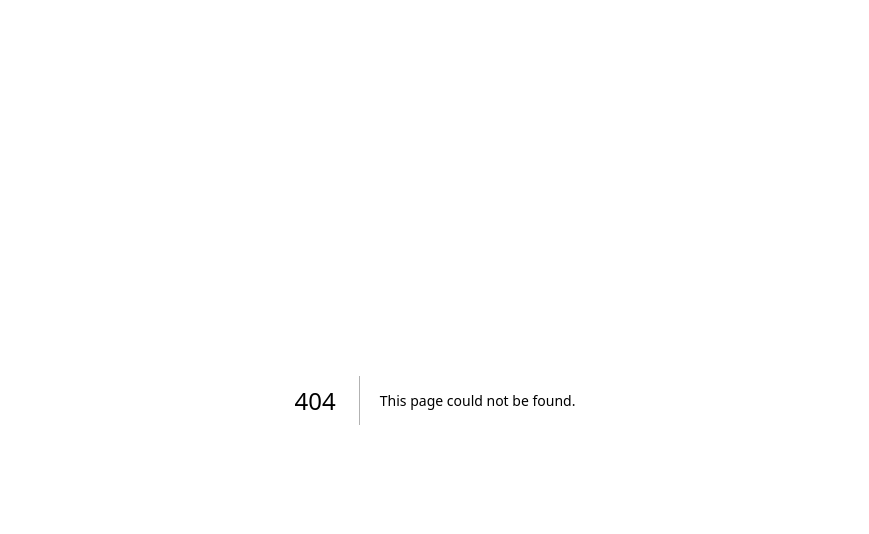
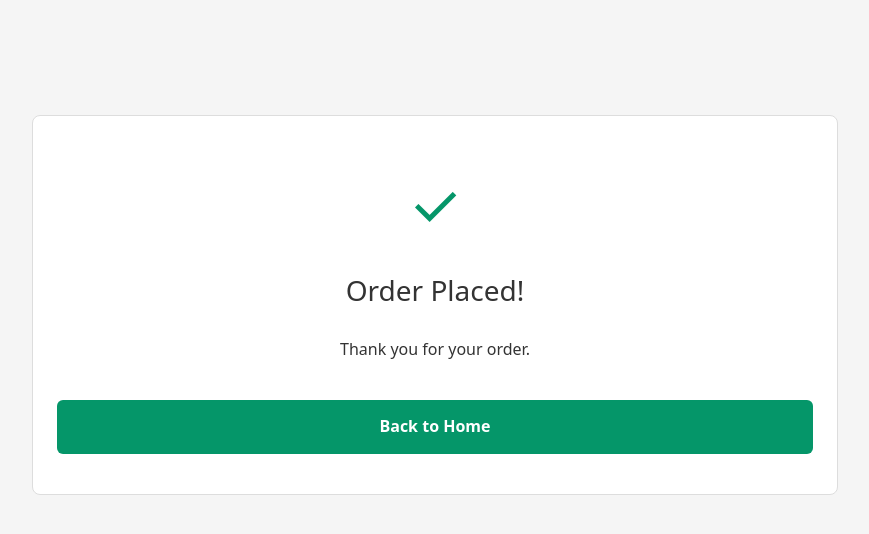
Before and after one commit to AnkurMaurya421/ecoyaan-checkout, a Next.js app: page /success in a window 1280 px wide. Before the commit this address had no page. Shown: the top 534 px of the page, without its empty margins (205-1074 px from the left). Built offline with nearby package versions, Linux system fonts and the light colour scheme.

Commit message:
add payment and success page and modify some css

```diff
--- a/pages/shipping.js
+++ b/pages/shipping.js
@@ -33,7 +33,7 @@ export default function Shipping() {
   };
 
   return (
-    <div className="container">
+    <div className="container shipping-container">
       <h1>Shipping Address</h1>
 
       <form onSubmit={handleSubmit} className="card">
--- /dev/null
+++ b/pages/success.js
@@ -0,0 +1,18 @@
+import { useRouter } from 'next/router';
+
+export default function Success() {
+  const router = useRouter();
+
+  return (
+    <div className="container">
+      <div className="card success-card">
+        <div className="success-icon">✓</div>
+        <h1>Order Placed!</h1>
+        <p style={{ marginBottom: '5%' }}>Thank you for your order.</p>
+        <button className="btn" onClick={() => router.push('/')}>
+          Back to Home
+        </button>
+      </div>
+    </div>
+  );
+}
--- a/styles/checkout.css
+++ b/styles/checkout.css
@@ -14,7 +14,7 @@ body {
 
 .container {
   max-width: 90%;
-  margin: 0 auto;
+  margin: 5% 5% 5% 5%;
 
 }
 
@@ -198,3 +198,17 @@ input:focus {
     align-self: flex-end;
   }
 }
+.success-card{
+    max-width: 70%;
+    margin-top: 10%;
+    margin-bottom: 10%;
+    margin-left: 15%;
+    margin-right: 15%;
+}
+.shipping-container{
+    max-width: 70%;
+    margin-top: 5%;
+    margin-bottom: 5%;
+    margin-left: 15%;
+
+}
```
